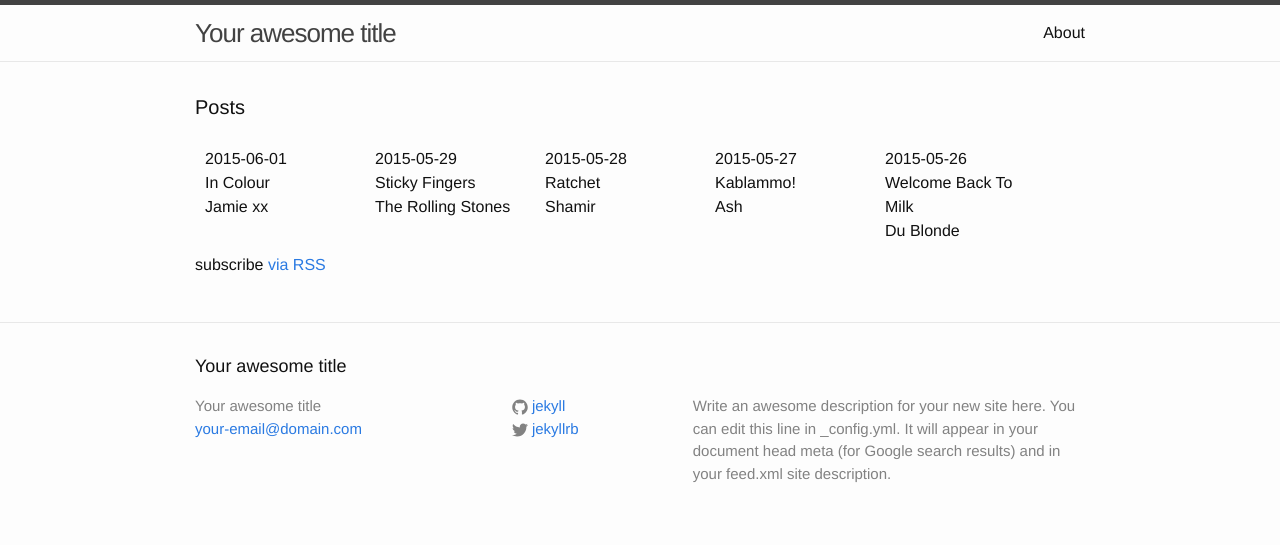
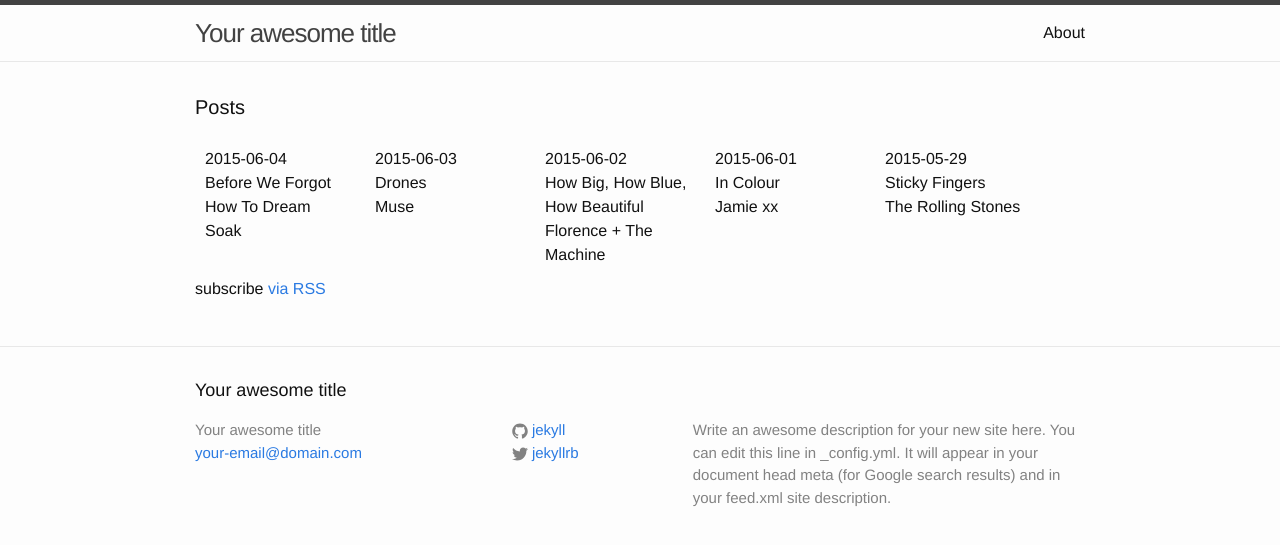
Before and after one commit to karaken12/bbc6musicaotd, a Jekyll site: the page built from site/index.html, in a window 1280 px wide. Shown: the top 545 px of the page. Built offline with Jekyll 4.4.1, drawn with Linux system fonts in a browser that asks for light colours.

Commit message:
Albums for 2015-06-02, 03, 04.

```diff
--- a/site/_data/year/2015.yml
+++ b/site/_data/year/2015.yml
@@ -507,3 +507,17 @@
   title: In Colour
   twitter: https://twitter.com/BBC6Music/status/605376139687809024
   spotify-id: 0AVPusXNzK1jWwefBiPJ5I
+- date: 2015-06-02
+  artist: Florence + The Machine
+  title: How Big, How Blue, How Beautiful
+  twitter: https://twitter.com/BBC6Music/status/605642261179842560
+  spotify-id: 2jn2n5OkuHliOLKCqHnjXV
+- date: 2015-06-03
+  artist: Muse
+  title: Drones
+  twitter: https://twitter.com/BBC6Music/status/606100677505511425
+- date: 2015-06-04
+  artist: Soak
+  title: Before We Forgot How To Dream
+  twitter: https://twitter.com/BBC6Music/status/606368499569557505
+  spotify-id: 0rTTEKlYb3be73nn4PSKnE
```
